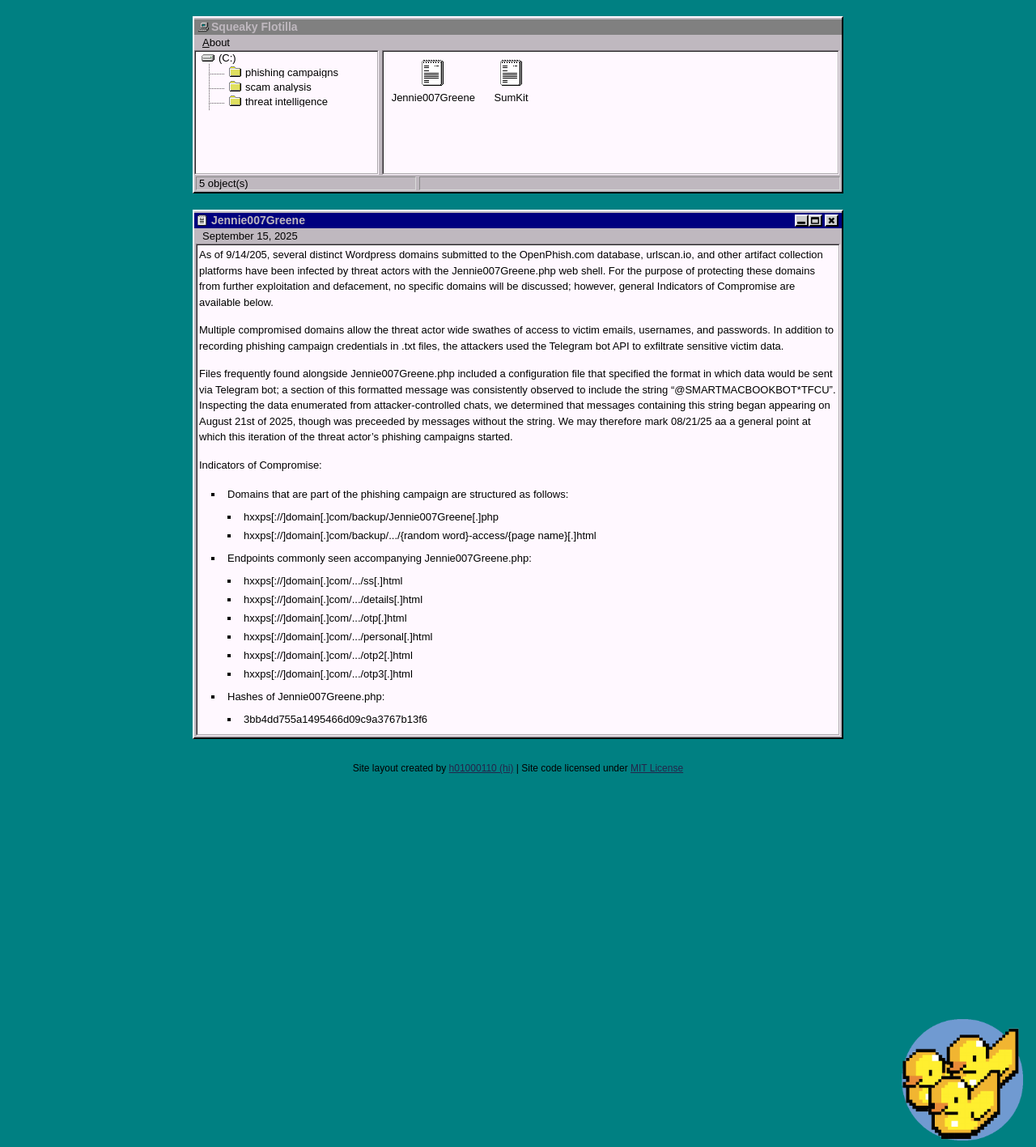
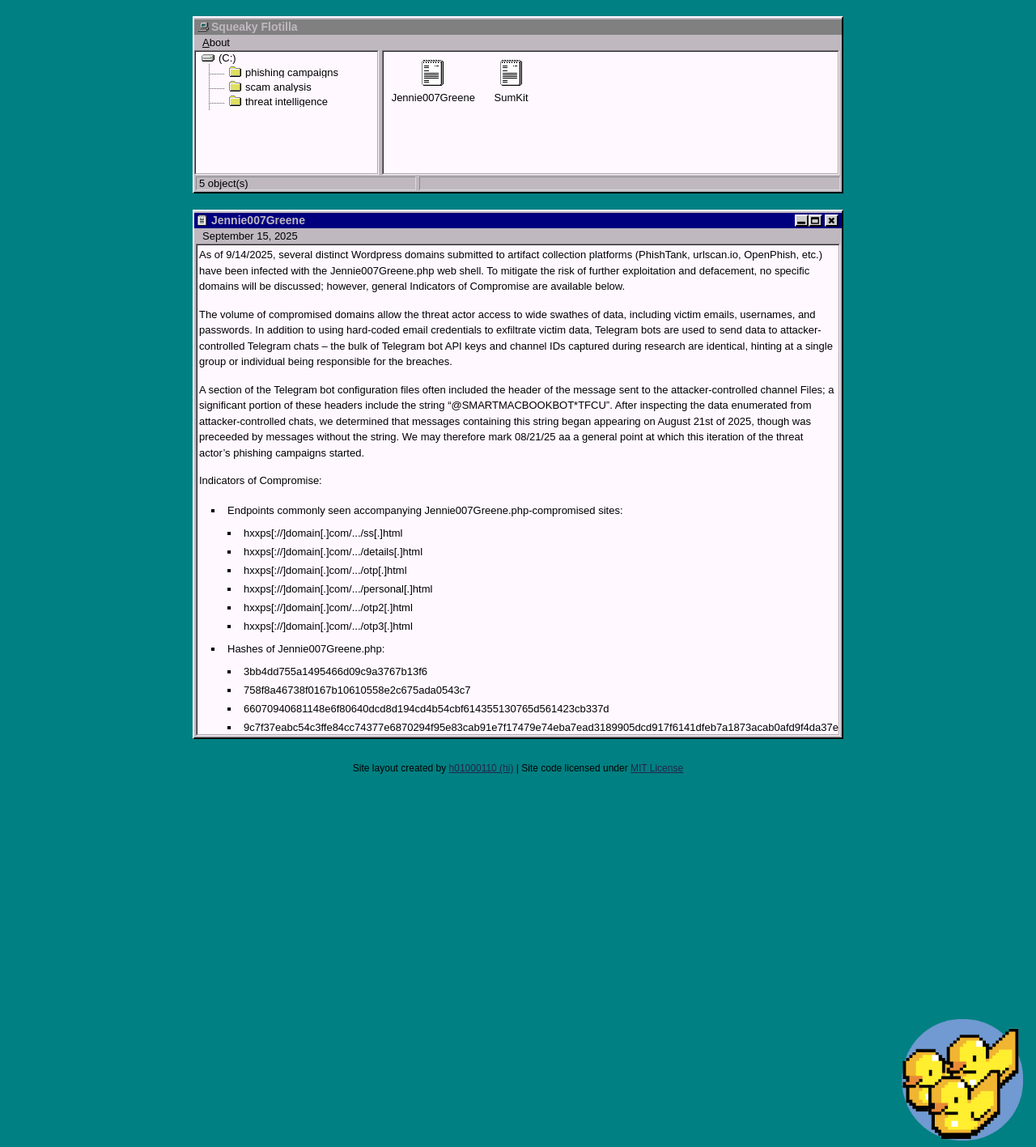
Before and after one commit to scattered-gonk/scattered-gonk.github.io, a Jekyll site: the page built from _posts/2025-15-09-Jennie007Greene.md, in a window 1280 px wide. Shown: the whole page at 81% size. Built offline with Jekyll 4.4.1, drawn with Linux system fonts in a browser that asks for light colours.

Commit message:
Updated Jennie007Greene post

```diff
--- a/_posts/2025-15-09-Jennie007Greene.md
+++ b/_posts/2025-15-09-Jennie007Greene.md
@@ -7,21 +7,15 @@
 tags: scam-analysis
 ---
 
-As of 9/14/205, several distinct Wordpress domains submitted to the OpenPhish.com database, urlscan.io, and other artifact collection platforms have been infected by threat actors with the Jennie007Greene.php web shell. For the purpose of protecting these domains from further exploitation and defacement, no specific domains will be discussed; however, general Indicators of Compromise are available below.
+As of 9/14/2025, several distinct Wordpress domains submitted to artifact collection platforms (PhishTank, urlscan.io, OpenPhish, etc.) have been infected with the Jennie007Greene.php web shell. To mitigate the risk of further exploitation and defacement, no specific domains will be discussed; however, general Indicators of Compromise are available below.
 
-Multiple compromised domains allow the threat actor wide swathes of access to victim emails, usernames, and passwords. In addition to recording phishing campaign credentials in .txt files, the attackers used the Telegram bot API to exfiltrate sensitive victim data.
+The volume of compromised domains allow the threat actor access to wide swathes of data, including victim emails, usernames, and passwords. In addition to using hard-coded email credentials to exfiltrate victim data, Telegram bots are used to send data to attacker-controlled Telegram chats -- the bulk of Telegram bot API keys and channel IDs captured during research are identical, hinting at a single group or individual being responsible for the breaches.
 
-Files frequently found alongside Jennie007Greene.php included a configuration file that specified the format in which data would be sent via Telegram bot; a section of this formatted message was consistently observed to include the string "@SMARTMACBOOKBOT*TFCU". Inspecting the data enumerated from attacker-controlled chats, we determined that messages containing this string began appearing on August 21st of 2025, though was preceeded by messages without the string. We may therefore mark 08/21/25 aa a general point at which this iteration of the threat actor's phishing campaigns started.
+A section of the Telegram bot configuration files often included the header of the message sent to the attacker-controlled channel Files; a significant portion of these headers include the string "@SMARTMACBOOKBOT*TFCU". After inspecting the data enumerated from attacker-controlled chats, we determined that messages containing this string began appearing on August 21st of 2025, though was preceeded by messages without the string. We may therefore mark 08/21/25 aa a general point at which this iteration of the threat actor's phishing campaigns started.
 
 Indicators of Compromise:
 <ul>
-    <li>Domains that are part of the phishing campaign are structured as follows:
-        <ul>
-            <li>hxxps[://]domain[.]com/backup/Jennie007Greene[.]php </li>
-            <li>hxxps[://]domain[.]com/backup/.../{random word}-access/{page name}[.]html</li>
-        </ul>
-    </li>
-    <li> Endpoints commonly seen accompanying Jennie007Greene.php:
+    <li> Endpoints commonly seen accompanying Jennie007Greene.php-compromised sites:
         <ul>
             <li>hxxps[://]domain[.]com/.../ss[.]html</li>
             <li>hxxps[://]domain[.]com/.../details[.]html</li>
@@ -53,6 +47,4 @@
             <li>f6fca06e2aac270b488f73bcf0a10d249e2722a015135e60dbb49360c5335a72</li>
         </ul>
     </li>
-In addition, all observed instances of config.php files present alongside Jennie007Greene.php contain identical Telegram bot API tokens and channel IDs. This indicates that a single entity -- individual or not -- may be compromising sites and deploying Jennie007Greene.php, rather than it being part of a publicly sold phishing kit.
-
 An in-depth analysis of Jennie007Greene.php will be available shortly.
```
